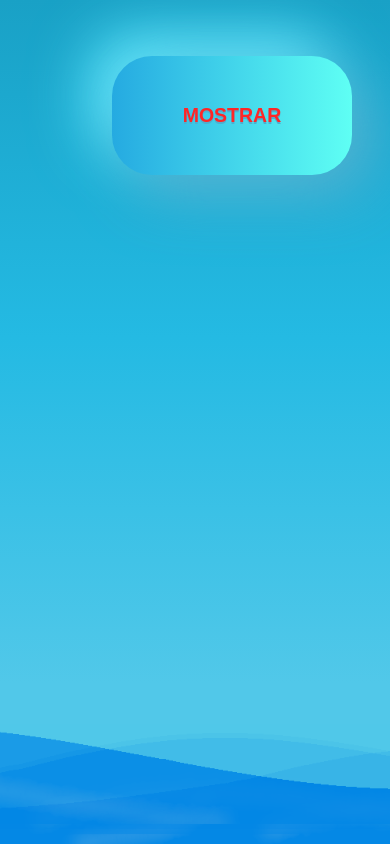
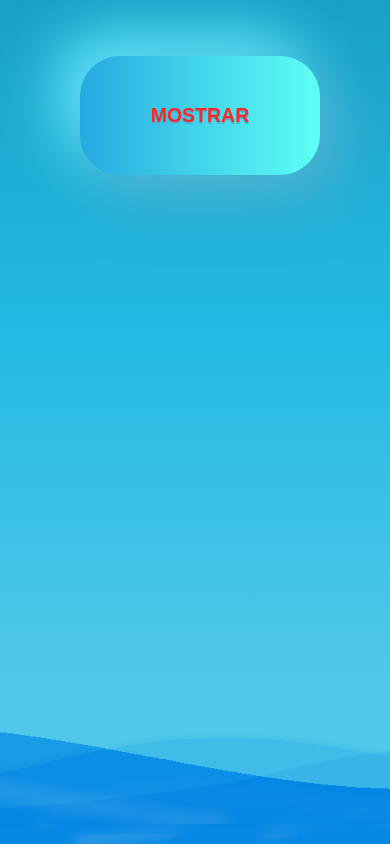
Before and after one commit to FelipeQDC/Angular-Animation-Project, an Angular app: page / in a window 390 px wide. Built offline with nearby package versions, Linux system fonts and the light colour scheme.

Commit message:
Update app.component.css

```diff
--- a/src/app/app.component.css
+++ b/src/app/app.component.css
@@ -99,7 +99,7 @@ p{
     }
 
     .paginas{
-        padding-left: 7em;
+        padding-left: 5em;
     }
     #VRIDO{
         padding-left: -13em;
```
